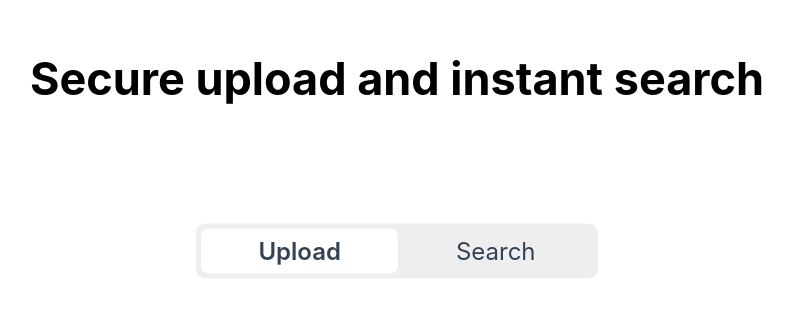
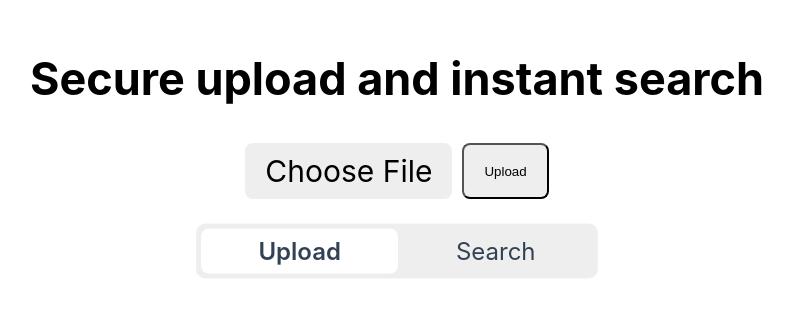
Before and after one commit to Shahi77/CloudVault, a React (Create React App) app in the folder client/: page / in a window 1280 px wide. Shown: the part 149-466 px from the top of the page, without its empty margins (243-1036 px from the left). Built offline with nearby package versions, Linux system fonts and the light colour scheme.

Commit message:
adding upload option

```diff
--- a/client/src/components/upload/upload.css
+++ b/client/src/components/upload/upload.css
@@ -0,0 +1,70 @@
+/* .radio-inputs-container {
+    text-align: center;
+    margin: 200px;
+    font-size: 30px;
+}
+
+.radio-inputs {
+    position: absolute;
+    top: 50%;
+    left: 50%;
+    transform: translate(-50%, -50%);
+    display: flex;
+    flex-wrap: wrap;
+    border-radius: 0.5rem;
+    background-color: #EEE;
+    box-sizing: border-box;
+    box-shadow: 0 0 0px 1px rgba(0, 0, 0, 0.06);
+    padding: 0.25rem;
+    width: 400px;
+    font-size: 24px;
+}
+
+.radio-inputs .radio {
+    flex: 1 1 auto;
+    text-align: center;
+}
+
+.radio-inputs .radio input {
+    display: none;
+}
+
+.radio-inputs .radio .name {
+    display: flex;
+    cursor: pointer;
+    align-items: center;
+    justify-content: center;
+    border-radius: 0.5rem;
+    border: none;
+    padding: .5rem 0;
+    color: rgba(51, 65, 85, 1);
+    transition: all .15s ease-in-out;
+}
+
+.radio-inputs .radio input:checked+.name {
+    background-color: #fff;
+    font-weight: 600;
+} */
+ .upload-container {
+     text-align: center;
+     margin: 20px;
+     font-size: 30px;
+ }
+
+ .file-actions {
+     display: flex;
+     justify-content: center;
+     gap: 10px;
+ }
+
+ .action-button {
+     cursor: pointer;
+     padding: 10px 20px;
+     border-radius: 0.5rem;
+     background-color: #EEE;
+     transition: background-color 0.15s ease-in-out;
+ }
+
+ .action-button:hover {
+     background-color: #ddd;
+ }
--- a/client/src/components/upload/upload.jsx
+++ b/client/src/components/upload/upload.jsx
@@ -1,5 +1,38 @@
-import React from "react";
+import React, { useState } from "react";
+import "./upload.css";
 
-export default function upload() {
-  return <></>;
+export default function Upload() {
+  const [file, setFile] = useState(null);
+
+  const handleFileChange = (e) => {
+    setFile(e.target.files[0]);
+  };
+
+  const handleUpload = () => {
+    if (file) {
+      console.log("File to upload:", file);
+      alert(`File ${file.name} is ready to be uploaded.`);
+    } else {
+      alert("Please choose a file first.");
+    }
+  };
+
+  return (
+    <div className="upload-container">
+      <div className="file-actions">
+        <label htmlFor="file-upload" className="action-button">
+          Choose File
+        </label>
+        <input
+          id="file-upload"
+          type="file"
+          onChange={handleFileChange}
+          style={{ display: "none" }}
+        />
+        <button className="action-button" onClick={handleUpload}>
+          Upload
+        </button>
+      </div>
+    </div>
+  );
 }
--- a/client/src/pages/homePage/homePage.css
+++ b/client/src/pages/homePage/homePage.css
@@ -1,11 +1,9 @@
 .radio-inputs-container {
     text-align: center;
     margin: 200px;
-    font-size:30px;
+    font-size: 30px;
 
 }
-
-
 .radio-inputs {
     position: absolute;
     top: 50%;
--- a/client/src/pages/homePage/homePage.jsx
+++ b/client/src/pages/homePage/homePage.jsx
@@ -1,5 +1,6 @@
 import React, { useState } from "react";
 import "./homePage.css";
+import Upload from "../../components/upload/upload";
 
 export default function HomePage() {
   const [selectedOption, setSelectedOption] = useState("upload");
@@ -33,6 +34,8 @@ export default function HomePage() {
           <span className="name">Search</span>
         </label>
       </div>
+      {selectedOption === "upload" && <Upload />}
+      {selectedOption === "search" && <div>Search Component Placeholder</div>}
     </div>
   );
 }
```
